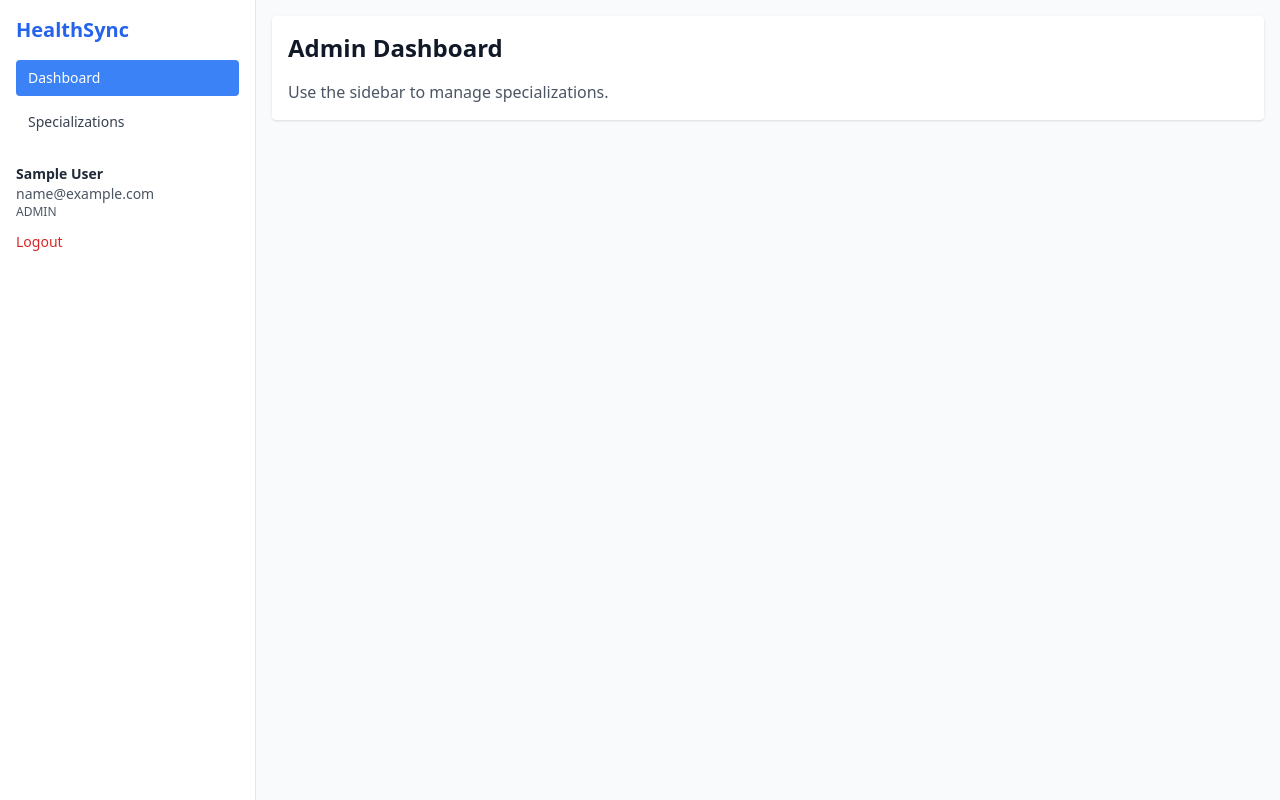
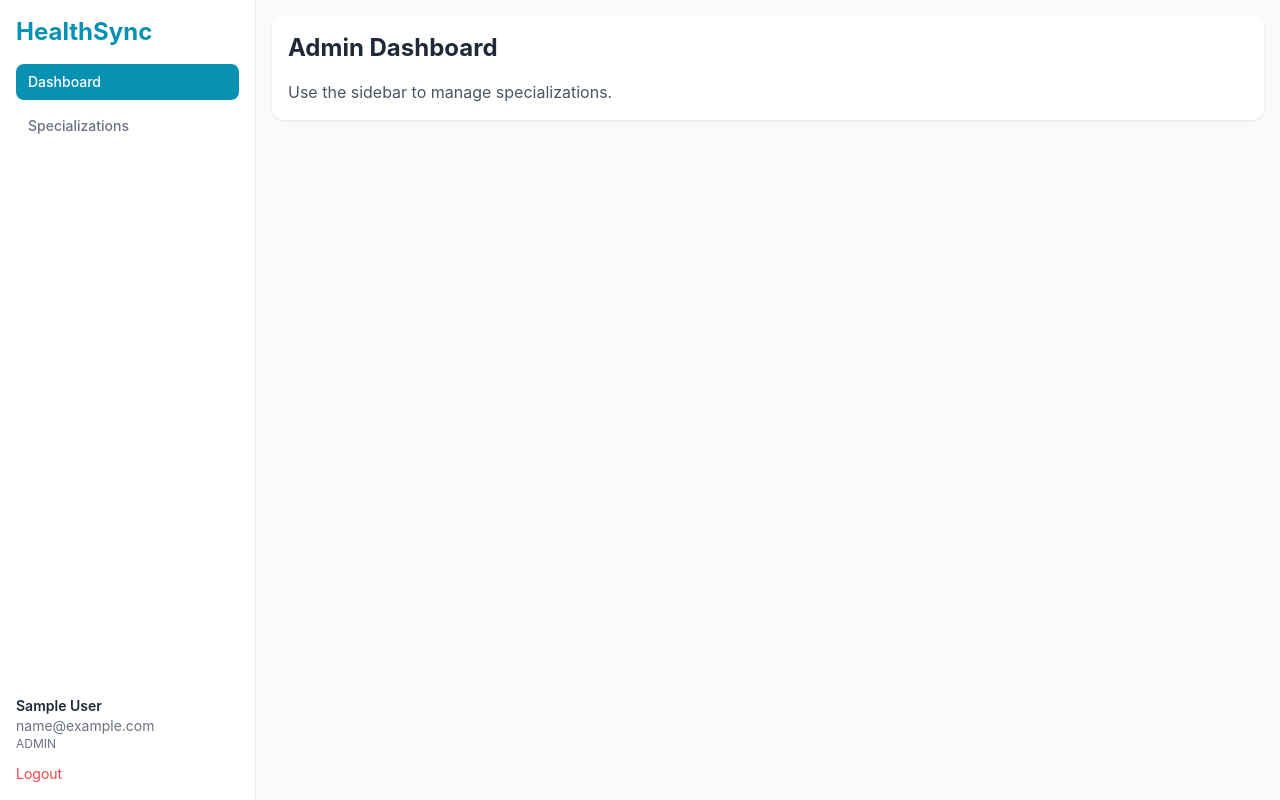
Before and after one commit to MuzammilCk/HealthCare, a React (Vite) app in the folder frontend/: page /admin in a window 1280 px wide. Built offline with nearby package versions, Linux system fonts and the light colour scheme; no server answers; sample sign-in values are in the browser's storage.

Commit message:
Your commit message

```diff
--- a/frontend/src/components/layout/AuthLayout.jsx
+++ b/frontend/src/components/layout/AuthLayout.jsx
@@ -1,10 +1,10 @@
 import { Outlet, Link } from 'react-router-dom';
 export default function AuthLayout() {
   return (
-    <div className="min-h-screen flex items-center justify-center bg-gray-50 p-4">
-      <div className="w-full max-w-md bg-white rounded shadow p-6">
+    <div className="min-h-screen flex items-center justify-center bg-light-gray p-4">
+      <div className="w-full max-w-md bg-white rounded-xl shadow-card p-6">
         <div className="mb-4 text-center">
-          <Link to="/" className="text-2xl font-bold text-blue-600">HealthSync</Link>
+          <Link to="/" className="text-2xl font-bold text-primary">HealthSync</Link>
         </div>
         <Outlet />
       </div>
--- a/frontend/src/components/layout/MainLayout.jsx
+++ b/frontend/src/components/layout/MainLayout.jsx
@@ -1,61 +1,103 @@
 import { Link, Outlet, useLocation } from 'react-router-dom';
 import { useAuth } from '../../contexts/AuthContext';
+import { useState } from 'react';
 
-function NavLink({ to, label }) {
+function NavLink({ to, label, onClick }) {
   const { pathname } = useLocation();
   const active = pathname === to;
   return (
-    <Link to={to} className={`block px-3 py-2 rounded text-sm font-medium ${active ? 'bg-blue-500 text-white' : 'text-gray-700 hover:bg-gray-100'}`}>{label}</Link>
+    <Link to={to} onClick={onClick} className={`block px-3 py-2 rounded-lg text-sm font-medium ${active ? 'bg-primary text-white' : 'text-medium-gray hover:bg-light-gray'}`}>{label}</Link>
   );
+}
+
+// A component for the navigation links to avoid repetition
+function NavigationLinks({ role, onLinkClick }) {
+  return (
+    <div className="space-y-2">
+      <NavLink to={`/${role}`} label="Dashboard" onClick={onLinkClick} />
+      {role === 'patient' && (
+        <>
+          <NavLink to="/patient/medical-history" label="Medical History" onClick={onLinkClick} />
+          <NavLink to="/patient/appointments" label="Appointments" onClick={onLinkClick} />
+          <NavLink to="/patient/prescriptions" label="Prescriptions" onClick={onLinkClick} />
+          <NavLink to="/patient/book-appointment" label="Book Appointment" onClick={onLinkClick} />
+        </>
+      )}
+      {role === 'doctor' && (
+        <>
+          <NavLink to="/doctor/appointments" label="Appointments" onClick={onLinkClick} />
+          <NavLink to="/doctor/availability" label="Availability" onClick={onLinkClick} />
+          <NavLink to="/doctor/prescriptions/new" label="New Prescription" onClick={onLinkClick} />
+        </>
+      )}
+      {role === 'admin' && (
+        <>
+          <NavLink to="/admin/specializations" label="Specializations" onClick={onLinkClick} />
+        </>
+      )}
+    </div>
+  )
 }
 
 export default function MainLayout({ role }) {
   const { user, logout } = useAuth();
+  const [isMobileMenuOpen, setMobileMenuOpen] = useState(false);
+
   return (
-    <div className="min-h-screen flex bg-gray-50">
-      {/* Sidebar */}
-      <aside className="hidden md:block w-64 bg-white border-r p-4">
-        <div className="text-xl font-bold text-blue-600 mb-4">HealthSync</div>
-        <div className="space-y-2">
-          <NavLink to={`/${role}`} label="Dashboard" />
-          {role === 'patient' && (
-            <>
-              <NavLink to="/patient/medical-history" label="Medical History" />
-              <NavLink to="/patient/appointments" label="Appointments" />
-              <NavLink to="/patient/prescriptions" label="Prescriptions" />
-              <NavLink to="/patient/book-appointment" label="Book Appointment" />
-            </>
-          )}
-          {role === 'doctor' && (
-            <>
-              <NavLink to="/doctor/appointments" label="Appointments" />
-              <NavLink to="/doctor/availability" label="Availability" />
-              <NavLink to="/doctor/prescriptions/new" label="New Prescription" />
-            </>
-          )}
-          {role === 'admin' && (
-            <>
-              <NavLink to="/admin/specializations" label="Specializations" />
-            </>
-          )}
+    <div className="min-h-screen flex bg-light-gray">
+      {/* --- Desktop Sidebar --- */}
+      <aside className="hidden md:flex md:flex-col w-64 bg-white border-r p-4">
+        <div>
+          <div className="text-2xl font-bold text-primary mb-4">HealthSync</div>
+          <NavigationLinks role={role} />
         </div>
-        <div className="mt-6 text-sm text-gray-600">
-          <div className="font-semibold text-gray-800">{user?.name}</div>
+        <div className="flex-grow" />
+        <div className="text-sm text-medium-gray">
+          <div className="font-semibold text-dark-charcoal">{user?.name}</div>
           <div className="truncate">{user?.email}</div>
           <div className="uppercase text-xs">{user?.role}</div>
-          <button onClick={logout} className="mt-3 text-red-600 hover:underline">Logout</button>
+          <button onClick={logout} className="mt-3 text-error hover:underline">Logout</button>
         </div>
       </aside>
-      {/* Main */}
-      <main className="flex-1 p-4">
+
+      {/* --- Main Content --- */}
+      <main className="flex-1 p-4" style={{ maxWidth: '1200px' }}>
+        {/* --- Mobile Header --- */}
         <div className="md:hidden flex justify-between items-center mb-4">
-          <div className="text-xl font-bold text-blue-600">HealthSync</div>
-          <button onClick={logout} className="text-sm text-red-600">Logout</button>
+          <div className="text-2xl font-bold text-primary">HealthSync</div>
+          <button onClick={() => setMobileMenuOpen(true)} className="p-2">
+            <svg xmlns="http://www.w3.org/2000/svg" className="h-6 w-6" fill="none" viewBox="0 0 24 24" stroke="currentColor">
+              <path strokeLinecap="round" strokeLinejoin="round" strokeWidth={2} d="M4 6h16M4 12h16m-7 6h7" />
+            </svg>
+          </button>
         </div>
-        <div className="bg-white rounded shadow p-4">
+        <div className="bg-white rounded-xl shadow-card p-4">
           <Outlet />
         </div>
       </main>
+
+      {/* --- Mobile Menu --- */}
+      {isMobileMenuOpen && (
+        <div className="md:hidden fixed inset-0 bg-white z-50 p-4 flex flex-col">
+          <div className="flex justify-between items-center mb-4">
+            <div className="text-2xl font-bold text-primary">HealthSync</div>
+            <button onClick={() => setMobileMenuOpen(false)} className="p-2">
+              <svg xmlns="http://www.w3.org/2000/svg" className="h-6 w-6" fill="none" viewBox="0 0 24 24" stroke="currentColor">
+                <path strokeLinecap="round" strokeLinejoin="round" strokeWidth={2} d="M6 18L18 6M6 6l12 12" />
+              </svg>
+            </button>
+          </div>
+          <div className="flex-grow">
+            <NavigationLinks role={role} onLinkClick={() => setMobileMenuOpen(false)} />
+          </div>
+          <div className="text-sm text-medium-gray">
+            <div className="font-semibold text-dark-charcoal">{user?.name}</div>
+            <div className="truncate">{user?.email}</div>
+            <div className="uppercase text-xs">{user?.role}</div>
+            <button onClick={logout} className="mt-3 text-error hover:underline">Logout</button>
+          </div>
+        </div>
+      )}
     </div>
   );
 }
--- a/frontend/src/index.css
+++ b/frontend/src/index.css
@@ -3,4 +3,4 @@
 @tailwind utilities;
 
 html, body, #root { height: 100%; }
-body { @apply bg-gray-50 text-gray-900; }
+body { @apply bg-light-gray text-dark-charcoal; }
--- a/frontend/src/pages/auth/Login.jsx
+++ b/frontend/src/pages/auth/Login.jsx
@@ -27,15 +27,15 @@ export default function Login() {
     <form onSubmit={onSubmit} className="space-y-4">
       <div>
         <label className="block text-sm mb-1">Email</label>
-        <input type="email" name="email" value={form.email} onChange={onChange} className="w-full border rounded px-3 py-2" />
+        <input type="email" name="email" value={form.email} onChange={onChange} className="w-full border rounded-lg px-3 py-2 h-12" placeholder="your@email.com" />
       </div>
       <div>
         <label className="block text-sm mb-1">Password</label>
-        <input type="password" name="password" value={form.password} onChange={onChange} className="w-full border rounded px-3 py-2" />
+        <input type="password" name="password" value={form.password} onChange={onChange} className="w-full border rounded-lg px-3 py-2 h-12" />
       </div>
-      <button disabled={loading} className="w-full bg-blue-600 text-white px-4 py-2 rounded">{loading ? 'Signing in…' : 'Sign In'}</button>
+      <button disabled={loading} className="w-full bg-primary text-white px-4 py-2 rounded-lg h-11">{loading ? 'Signing in…' : 'Sign In'}</button>
       <div className="text-sm text-center">
-        No account? <Link to="/auth/register" className="text-blue-600">Register</Link>
+        No account? <Link to="/auth/register" className="text-primary">Register</Link>
       </div>
     </form>
   );
--- a/frontend/src/pages/doctor/Dashboard.jsx
+++ b/frontend/src/pages/doctor/Dashboard.jsx
@@ -24,11 +24,11 @@ export default function DoctorDashboard() {
 
   return (
     <div>
-      <h1 className="text-2xl font-bold mb-4">Doctor Dashboard</h1>
+      <h1 className="text-h2 font-bold mb-4">Doctor Dashboard</h1>
       <div className="grid sm:grid-cols-3 gap-4">
-        <div className="bg-white p-4 rounded shadow"><div className="text-gray-500">Today</div><div className="text-3xl font-bold">{stats.today}</div></div>
-        <div className="bg-white p-4 rounded shadow"><div className="text-gray-500">Scheduled</div><div className="text-3xl font-bold">{stats.scheduled}</div></div>
-        <div className="bg-white p-4 rounded shadow"><div className="text-gray-500">Completed</div><div className="text-3xl font-bold">{stats.completed}</div></div>
+        <div className="bg-white p-4 rounded-xl shadow-card"><div className="text-medium-gray">Today</div><div className="text-3xl font-bold">{stats.today}</div></div>
+        <div className="bg-white p-4 rounded-xl shadow-card"><div className="text-medium-gray">Scheduled</div><div className="text-3xl font-bold">{stats.scheduled}</div></div>
+        <div className="bg-white p-4 rounded-xl shadow-card"><div className="text-medium-gray">Completed</div><div className="text-3xl font-bold">{stats.completed}</div></div>
       </div>
     </div>
   );
--- a/frontend/tailwind.config.js
+++ b/frontend/tailwind.config.js
@@ -5,7 +5,38 @@ export default {
     './src/**/*.{js,jsx}',
   ],
   theme: {
-    extend: {},
+    extend: {
+      colors: {
+        primary: '#0891B2',
+        secondary: '#22C55E',
+        accent: '#FB923C',
+        background: '#FFFFFF',
+        'light-gray': '#F9FAFB',
+        'dark-charcoal': '#1F2937',
+        'medium-gray': '#6B7280',
+        error: '#EF4444',
+        info: '#0EA5E9',
+      },
+      fontFamily: {
+        sans: ['Inter', 'Plus Jakarta Sans', 'sans-serif'],
+      },
+      fontSize: {
+        'h1': '32px',
+        'h2': '24px',
+        'h3': '20px',
+        'body': '16px',
+        'small': '14px',
+      },
+      lineHeight: {
+        'body': '1.6',
+      },
+      borderRadius: {
+        'xl': '12px',
+      },
+      boxShadow: {
+        'card': '0 1px 3px rgba(0,0,0,0.1)',
+      }
+    },
   },
   plugins: [],
 }
```
Also changed, not shown: frontend/src/pages/admin/ManageSpecializations.jsx (+7 -7 lines), frontend/src/pages/auth/Register.jsx (+6 -6 lines), frontend/src/pages/patient/Appointments.jsx (+17 -4 lines), frontend/src/pages/patient/BookAppointment.jsx (+26 -14 lines), frontend/src/pages/patient/Dashboard.jsx (+17 -17 lines), 1 other file (tests, documents, lock files or other folders).
